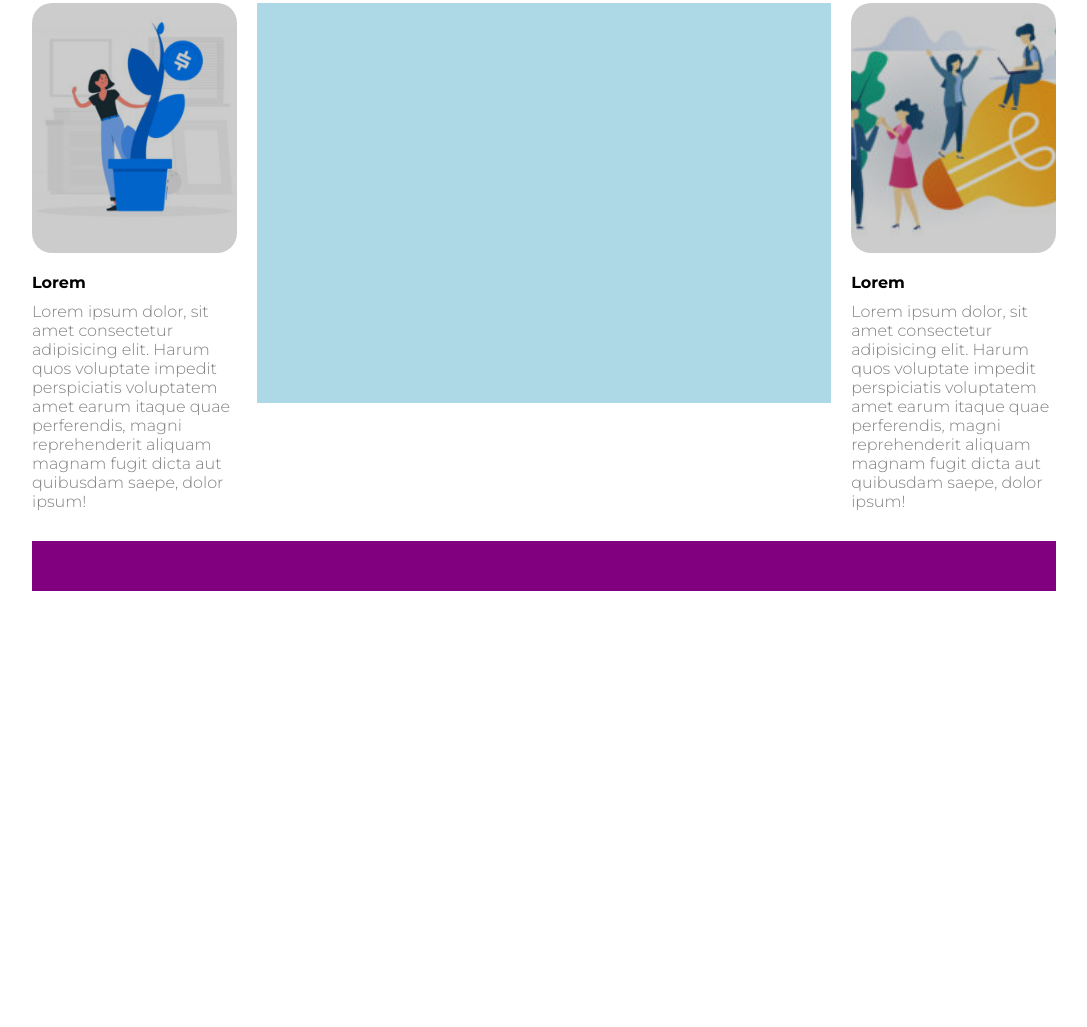
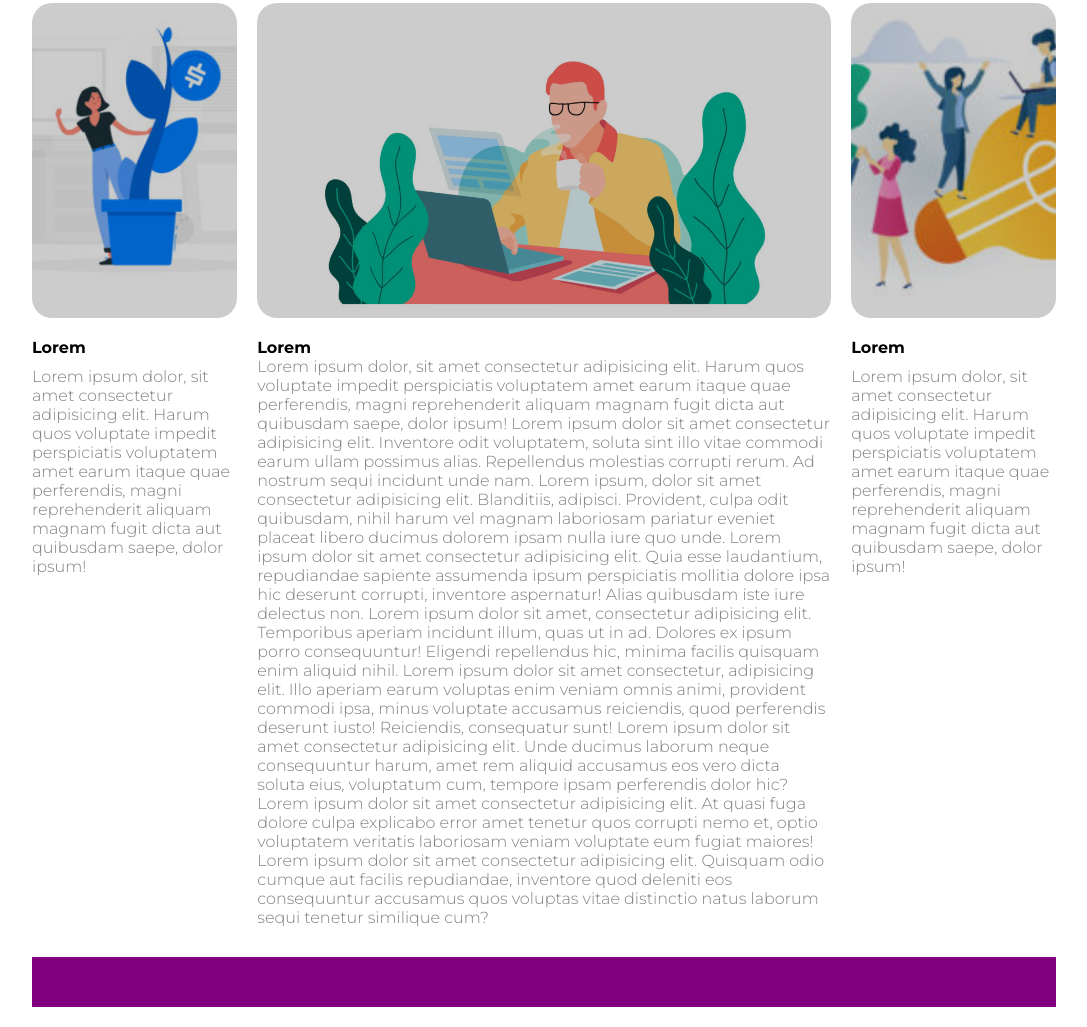
Before and after one commit to Dani9898/htmlcss-wp, a plain HTML site: page index.html in a window 1280 px wide. Shown: the part 1053-2080 px from the top of the page, without its empty margins (96-1183 px from the left). Before the commit the page ends 1664 px from the top, so only its background shows below. Drawn offline with Linux system fonts and the light colour scheme.

Commit message:
col middle done

```diff
--- a/css/style.css
+++ b/css/style.css
@@ -74,6 +74,7 @@ header a {
     font-size: 230%;
 }
 
+
 /* main */
 h1 {
     font-family: 'Montserrat', sans-serif;
@@ -86,7 +87,6 @@ p {
 
 #top-sezione2 {
     margin-bottom: 25px;
-
 }
 
 aside {
@@ -99,6 +99,19 @@ aside p {
     margin-top: 10px;
 }
 
+#col-middle {
+    width: 56%;
+    margin: 0 2% 10px 2%;
+    float: left;
+}
+
+.img{
+    height: 315px;
+    background-position: center;
+    background-repeat: no-repeat;
+    background-size: cover;
+    margin-bottom: 20px;
+}
 
 .col-sx-img {
     background-image: url(../img/img-1.jpg) ;
@@ -107,21 +120,9 @@ aside p {
 .col-dx-img {
     background-image: url(../img/img-3.jpg);
 }
-.aside-img{
-    height: 250px;
-    background-position: center;
-    background-repeat: no-repeat;
-    background-size: cover;
-    margin-bottom: 20px;
-}
 
-#col-middle {
-    width: 56%;
-    margin: 0 2% 10px 2%;
-    /* debug */
-    height: 400px;
-    background-color: lightblue;
-    float: left;
+.col-middle-img {
+    background-image: url(../img/banner-2.jpg);
 }
 
 
--- a/index.html
+++ b/index.html
@@ -57,25 +57,61 @@
                     </div>
 
                     <aside id="col-sx">
-                        <div class="col-sx-img aside-img">
+                        <div class="col-sx-img img">
                             <div class="dark-bg"></div>
                         </div>
                         <h4>Lorem</h4>
                         <p>
-                            Lorem ipsum dolor, sit amet consectetur adipisicing elit. Harum quos voluptate impedit perspiciatis voluptatem amet earum itaque quae perferendis, magni reprehenderit aliquam magnam fugit dicta aut quibusdam saepe, dolor ipsum!
+                            Lorem ipsum dolor, sit amet consectetur adipisicing elit. Harum quos voluptate impedit
+                            perspiciatis voluptatem amet earum itaque quae perferendis, magni reprehenderit aliquam
+                            magnam fugit dicta aut quibusdam saepe, dolor ipsum!
                         </p>
                     </aside>
 
+
                     <div id="col-middle">
-                    </div>
-
-                    <aside id="col-dx">
-                        <div class="col-dx-img aside-img">
+                        <div class="col-middle-img img">
                             <div class="dark-bg"></div>
                         </div>
                         <h4>Lorem</h4>
                         <p>
-                            Lorem ipsum dolor, sit amet consectetur adipisicing elit. Harum quos voluptate impedit perspiciatis voluptatem amet earum itaque quae perferendis, magni reprehenderit aliquam magnam fugit dicta aut quibusdam saepe, dolor ipsum!
+                            Lorem ipsum dolor, sit amet consectetur adipisicing elit. Harum quos voluptate impedit
+                            perspiciatis voluptatem amet earum itaque quae perferendis, magni reprehenderit aliquam
+                            magnam fugit dicta aut quibusdam saepe, dolor ipsum! Lorem ipsum dolor sit amet consectetur
+                            adipisicing elit. Inventore odit voluptatem, soluta sint illo vitae commodi earum ullam
+                            possimus alias. Repellendus molestias corrupti rerum. Ad nostrum sequi incidunt unde nam.
+                            Lorem ipsum, dolor sit amet consectetur adipisicing elit. Blanditiis, adipisci. Provident,
+                            culpa odit quibusdam, nihil harum vel magnam laboriosam pariatur eveniet placeat libero
+                            ducimus dolorem ipsam nulla iure quo unde. Lorem ipsum dolor sit amet consectetur
+                            adipisicing elit. Quia esse laudantium, repudiandae sapiente assumenda ipsum perspiciatis
+                            mollitia dolore ipsa hic deserunt corrupti, inventore aspernatur! Alias quibusdam iste iure
+                            delectus non. Lorem ipsum dolor sit amet, consectetur adipisicing elit. Temporibus aperiam
+                            incidunt illum, quas ut in ad. Dolores ex ipsum porro consequuntur! Eligendi repellendus
+                            hic, minima facilis quisquam enim aliquid nihil.
+                            Lorem ipsum dolor sit amet consectetur, adipisicing elit. Illo aperiam earum voluptas enim
+                            veniam omnis animi, provident commodi ipsa, minus voluptate accusamus reiciendis, quod
+                            perferendis deserunt iusto! Reiciendis, consequatur sunt! Lorem ipsum dolor sit amet
+                            consectetur adipisicing elit. Unde ducimus laborum neque consequuntur harum, amet rem
+                            aliquid accusamus eos vero dicta soluta eius, voluptatum cum, tempore ipsam perferendis
+                            dolor hic? Lorem ipsum dolor sit amet consectetur adipisicing elit. At quasi fuga dolore
+                            culpa explicabo error amet tenetur quos corrupti nemo et, optio voluptatem veritatis
+                            laboriosam veniam voluptate eum fugiat maiores! Lorem ipsum dolor sit amet consectetur
+                            adipisicing elit. Quisquam odio cumque aut facilis repudiandae, inventore quod deleniti eos
+                            consequuntur accusamus quos voluptas vitae distinctio natus laborum sequi tenetur similique
+                            cum?
+                        </p>
+                    </div>
+
+
+                    <aside id="col-dx">
+                        <div class="col-dx-img img">
+                            <div class="dark-bg"></div>
+                        </div>
+                        <h4>Lorem</h4>
+                        <p>
+                            Lorem ipsum dolor, sit amet consectetur adipisicing elit. Harum quos voluptate impedit
+                            perspiciatis voluptatem amet earum itaque quae perferendis, magni reprehenderit aliquam
+                            magnam fugit dicta aut quibusdam saepe, dolor ipsum!
                         </p>
                     </aside>
                 </div>
```
